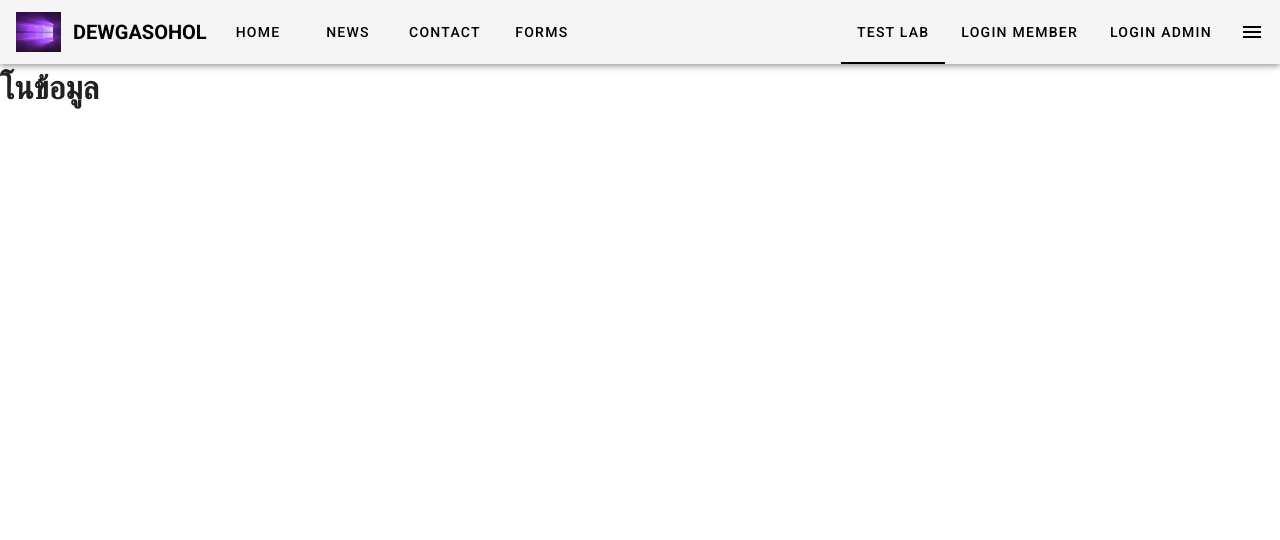
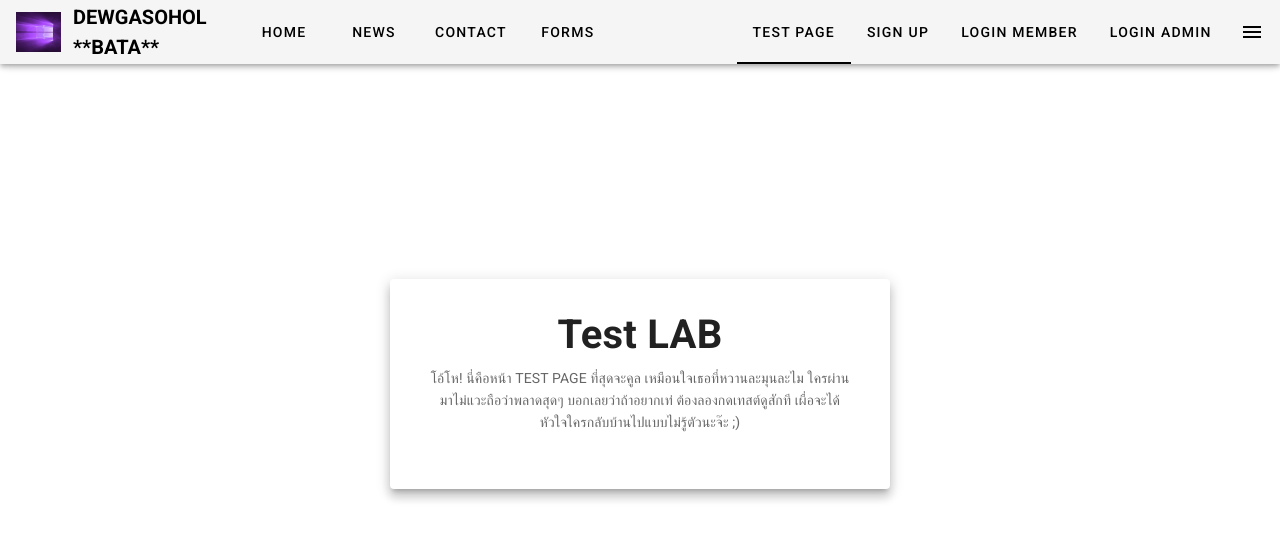
Before and after one commit to SasakuraDew/dewgasohol-beta, a Nuxt app: page /test in a window 1280 px wide. Shown: the top 540 px of the page. Built offline with nearby package versions, Linux system fonts and the light colour scheme.

Commit message:
10/7/2568 20:28

```diff
--- a/layouts/default.vue
+++ b/layouts/default.vue
@@ -3,7 +3,7 @@
     <v-app-bar style=" height: auto; margin: auto;" app>
       <v-toolbar-title class="black--text" style="font-weight: bold; font-size: 20px; flex-grow: 1; white-space: normal; overflow: visible; text-overflow: unset; display: flex; align-items: center;">
         <img src="/1994408.jpg" alt="Logo" style="height: 40px; margin-right: 12px;">
-        <span style="font-weight:bold; font-size:20px; min-width:140px;">DEWGASOHOL</span>
+        <span style="font-weight:bold; font-size:20px; min-width:140px;">DEWGASOHOL **BATA**</span>
       </v-toolbar-title>
       <v-tabs tabs slider-color="black">
         <!-- <v-tab class="black--text" disabled style="font-weight:bold; font-size:20px; min-width:140px;">DEWGASOHOL</v-tab> -->
@@ -12,9 +12,10 @@
         <v-tab class="black--text" to="/contact">Contact</v-tab>
         <v-tab class="black--text" to="/forms">Forms</v-tab>
         <v-spacer></v-spacer>
-        <v-tab class="black--text" to="/test">Test LAB</v-tab>
+        <v-tab class="black--text" to="/test">Test PAGE</v-tab>
+        <v-tab class="black--text" to="/">Sign UP</v-tab>
         <v-tab class="black--text" to="/login">Login Member</v-tab>
-        <v-tab class="black--text" to="/admin/login">Login Admin</v-tab>
+        <v-tab class="black--text" to="/admin/login_admin">Login Admin</v-tab>
       </v-tabs>
       <v-btn icon @click.stop="drawer = !drawer">
           <v-icon color="black">mdi-menu</v-icon>
--- a/pages/admin/login.vue
+++ /dev/null
@@ -1,48 +0,0 @@
-
-<template>
-  <v-container class="d-flex justify-center align-center" style="height: 80vh;">
-    <v-card width="400" elevation="8">
-      <v-card-title class="justify-center">เข้าสู่ระบบผู้ดูแล (Admin)</v-card-title>
-      <v-card-text>
-        <v-form @submit.prevent="login">
-          <v-text-field
-            v-model="username"
-            label="ชื่อผู้ใช้ผู้ดูแล"
-            prepend-icon="mdi-account"
-            outlined
-            dense
-            required
-          />
-          <v-text-field
-            v-model="password"
-            label="รหัสผ่าน"
-            type="password"
-            prepend-icon="mdi-lock"
-            outlined
-            dense
-            required
-          />
-          <v-btn color="primary" type="submit" block>เข้าสู่ระบบผู้ดูแล</v-btn>
-        </v-form>
-      </v-card-text>
-    </v-card>
-  </v-container>
-</template>
-
-<script>
-export default {
-  data() {
-    return { username: '', password: '' }
-  },
-  methods: {
-    login() {
-      if (this.username === 'admin' && this.password === 'admin') {
-        this.$store.commit('setUser', { role: 'admin', email: this.username })
-        this.$router.push('/admin/dashboard')
-      } else {
-        alert('รหัสไม่ถูกต้อง')
-      }
-    }
-  }
-}
-</script>
--- /dev/null
+++ b/pages/admin/login_admin.vue
@@ -0,0 +1,49 @@
+
+<template>
+  <v-container class="d-flex justify-center align-center" style="height: 80vh;">
+    <v-card width="400" elevation="8">
+      <v-card-title class="justify-center">เข้าสู่ระบบผู้ดูแล (Admin)</v-card-title>
+      <v-card-text>
+        <v-form @submit.prevent="login">
+          <v-text-field
+            v-model="username"
+            label="ชื่อผู้ใช้ผู้ดูแล"
+            prepend-icon="mdi-account"
+            outlined
+            dense
+            required
+          />
+          <v-text-field
+            v-model="password"
+            label="รหัสผ่าน"
+            type="password"
+            prepend-icon="mdi-lock"
+            outlined
+            dense
+            required
+          />
+          <v-btn color="primary" type="submit" block>เข้าสู่ระบบผู้ดูแล</v-btn>
+        </v-form>
+      </v-card-text>
+    </v-card>
+  </v-container>
+</template>
+
+<script>
+export default {
+  data() {
+    return { username: '', password: '' }
+  },
+  methods: {
+    login() {
+      // ตัวอย่าง: username = admin, password = admin
+      if (this.username === 'admin' && this.password === 'admin') {
+        this.$store.commit('setUser', { role: 'admin', email: this.username })
+        this.$router.push('/admin/dashboard')
+      } else {
+        alert('รหัสไม่ถูกต้อง')
+      }
+    }
+  }
+}
+</script>
--- /dev/null
+++ b/pages/admin/test.vue
@@ -0,0 +1,7 @@
+<template>
+  <v-container class="d-flex justify-center align-center" style="height: 80vh;">
+    <v-card width="400" elevation="8">
+      <v-card-title class="justify-center">เข้าสู่ระบบผู้ดูแลระบบ</v-card-title>
+    </v-card>
+  </v-container>
+</template>
--- a/pages/member/dashboard.vue
+++ /dev/null
@@ -1,6 +0,0 @@
-<script>
-export default {
-  middleware: 'auth',
-  // ...
-}
-</script>
--- a/pages/test.vue
+++ b/pages/test.vue
@@ -1 +1,14 @@
-<template><h1>โนข้อมูล</h1></template>
+<template>
+  <v-container class="d-flex flex-column align-center justify-center" style="height: 80vh;">
+    <v-card width="500" elevation="8" class="pa-6">
+      <v-card-title class="justify-center">
+        <h1>Test LAB</h1>
+      </v-card-title>
+      <v-card-text class="text-center">
+        <p>
+          โอ้โห! นี่คือหน้า TEST PAGE ที่สุดจะคูล เหมือนใจเธอที่หวานละมุนละไม ใครผ่านมาไม่แวะถือว่าพลาดสุดๆ บอกเลยว่าถ้าอยากเท่ ต้องลองกดเทสต์ดูสักที เผื่อจะได้หัวใจใครกลับบ้านไปแบบไม่รู้ตัวนะจ๊ะ ;)
+        </p>
+      </v-card-text>
+    </v-card>
+  </v-container>
+</template>
```
Also changed, not shown: For git hub.txt (renamed from static/For git hub.txt), pages/admin-login.vue (deleted), pages/admin/dash_admin.vue (added), pages/member/dash_member.vue (renamed from pages/admin/dashboard.vue), pages/member/login_member.vue (added).
